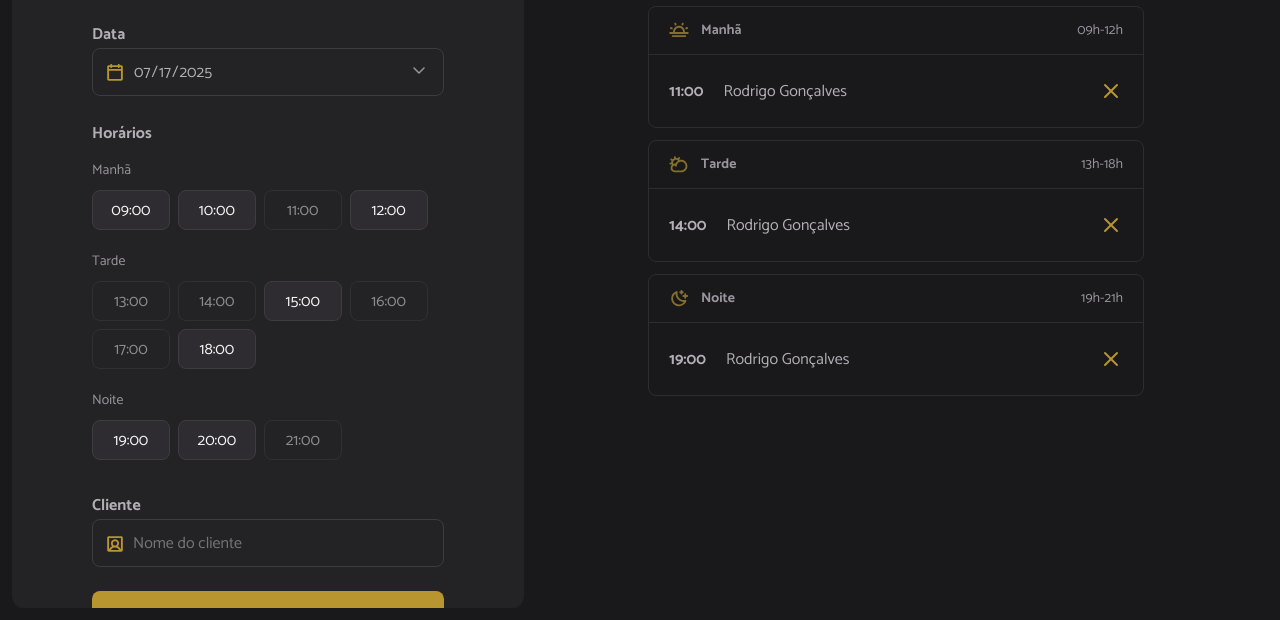
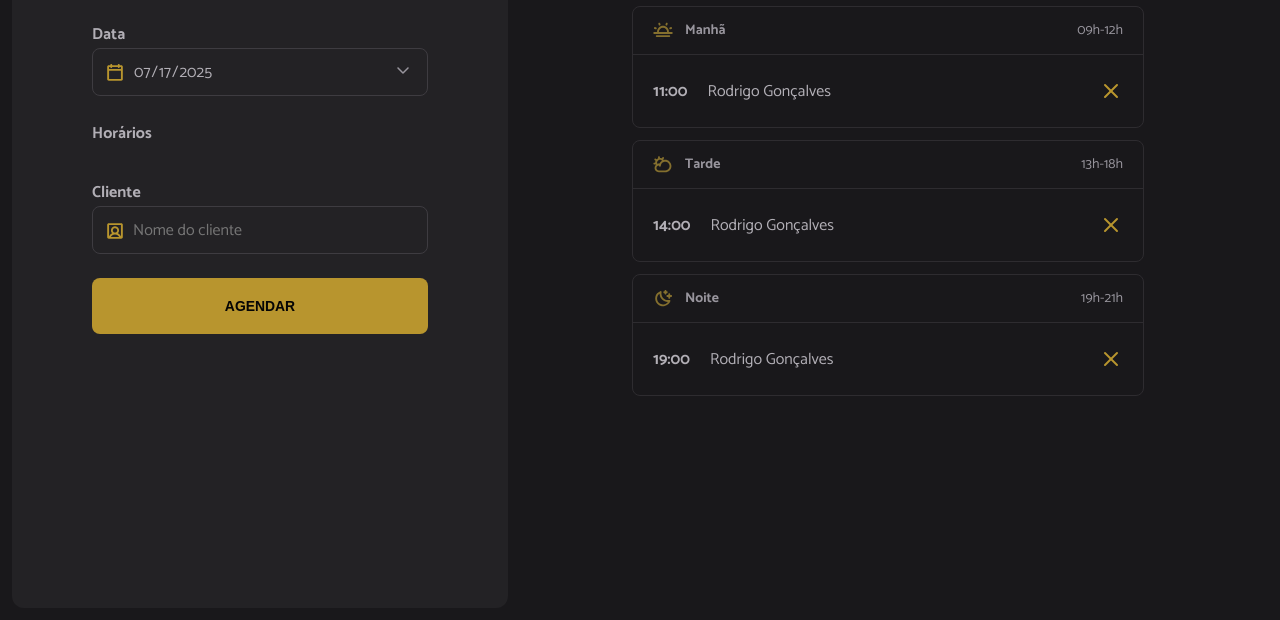
Before and after one commit to garrudas/projeto-hairday, a website built with webpack: page index.html in a window 1280 px wide. Shown: the part 180-800 px from the top of the page. Built offline with nearby package versions, Linux system fonts and the light colour scheme.

Commit message:
evento de carregamento do conteúdo

```diff
--- a/index.html
+++ b/index.html
@@ -35,52 +35,21 @@
 
       <span class="label">Horários</span>
       <ul id="hours" class="hours" aria-label="Horários disponíveis de manhã">
-        <!-- Exemplo: Manhã -->
+        <!-- Exemplo: Manhã
         <li data-period="morning" class="hour-period">Manhã</li>
         <li data-period="morning" value="09:00" class="hour hour-available">
           09:00
-        </li>
-        <li data-period="morning" value="10:00" class="hour hour-available">
-          10:00
-        </li>
-        <li data-period="morning" value="11:00" class="hour hour-unavailable">
-          11:00
-        </li>
-        <li data-period="morning" value="12:00" class="hour hour-available">
-          12:00
-        </li>
-        <!-- Exemplo: Tarde  -->
-        <li data-period="morning" class="hour-period">Tarde</li>
+        </li> -->
+        <!-- Exemplo: Tarde
+        <li data-period="afternoon" class="hour-period">Tarde</li>
         <li data-period="afternoon" value="13:00" class="hour hour-unavailable">
           13:00
-        </li>
-        <li data-period="afternoon" value="14:00" class="hour hour-unavailable">
-          14:00
-        </li>
-        <li data-period="afternoon" value="15:00" class="hour hour-available">
-          15:00
-        </li>
-        <li data-period="afternoon" value="16:00" class="hour hour-unavailable">
-          16:00
-        </li>
-        <li data-period="afternoon" value="17:00" class="hour hour-unavailable">
-          17:00
-        </li>
-        <li data-period="afternoon" value="18:00" class="hour hour-available">
-          18:00
-        </li>
-        <!-- Exemplo: Noite -->
-        <li data-period="morning" class="hour-period">Noite</li>
-
+        </li> -->
+        <!-- Exemplo: Noite
+        <li data-period="night" class="hour-period">Noite</li>
         <li data-period="night" value="19:00" class="hour hour-available">
           19:00
-        </li>
-        <li data-period="night" value="20:00" class="hour hour-available">
-          20:00
-        </li>
-        <li data-period="night" value="21:00" class="hour hour-unavailable">
-          21:00
-        </li>
+        </li> -->
       </ul>
 
       <label for="client" class="label">Cliente</label>
--- a/src/main.js
+++ b/src/main.js
@@ -10,3 +10,4 @@ import "./styles/schedule.css"
 
 // JS
 import "./modules/form/submit.js"
+import "./modules/load.js"
--- /dev/null
+++ b/src/modules/load.js
@@ -0,0 +1,3 @@
+document.addEventListener("DOMContentLoaded", function () {
+    console.log("dom pronto")
+})
```
